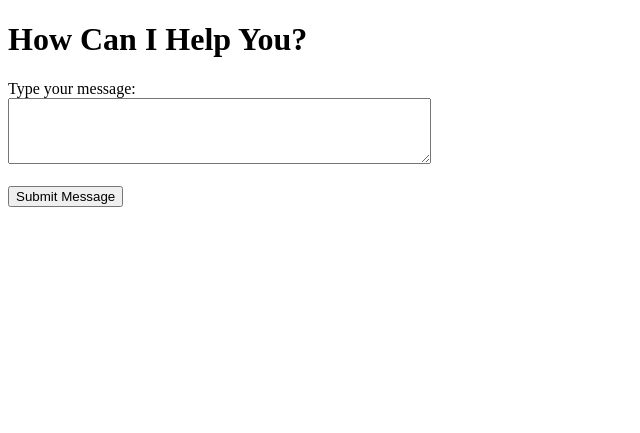
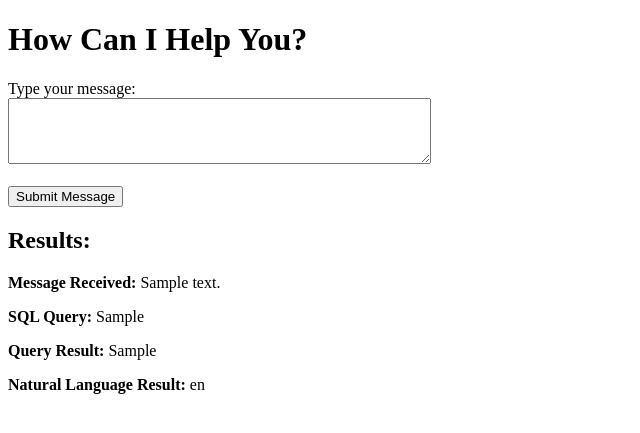
Before and after one commit to Afag-Ramazanova/DE_final_project, a Flask app: template templates/webpage.html in a window 1280 px wide. Shown: the top 433 px of the page, without its empty margins (0-640 px from the left). Run offline with Flask 3, Linux system fonts and the light colour scheme; the template is opened without the code that fills it: most values are stand-ins (such as "Sample title", 1, 10 or a date in 2020); parts of the project's set-up code (start-up, migrations or seed data) failed here and were passed over.

Commit message:
2nd call

```diff
--- a/main.py
+++ b/main.py
@@ -2,29 +2,53 @@ from flask import Flask, render_template, request
 import csv
 from datetime import datetime
 import data  # Import functions from data.py
+from lib.llm import generate_response  ##getting the response from the LLM
 
 app = Flask(__name__)
 
-@app.route('/')
+
+@app.route("/")
 def index():
-    return render_template('webpage.html')  # Render the HTML template
+    return render_template("webpage.html")  # Render the HTML template
 
-@app.route('/analyze', methods=['POST'])
+
+@app.route("/analyze", methods=["POST"])
 def analyze():
     # Get the message from the form
-    message = request.form['chatMessage']
+    message = request.form["chatMessage"]
 
     # Log the message with the timestamp in message.csv
-    timestamp = datetime.now().strftime('%Y-%m-%d %H:%M:%S')
-    with open('message.csv', 'a', newline='') as file:
+    timestamp = datetime.now().strftime("%Y-%m-%d %H:%M:%S")
+    with open("message.csv", "a", newline="") as file:
         writer = csv.writer(file)
         writer.writerow([message, timestamp])
 
+    # Step 1: Pass the message to LLM to convert it into an SQL query
+    llm_prompt = f"Convert the following message to SQL: {message}"  # pass to llm
+    sql_query = generate_response(llm_prompt)  # get the llm response as a query
+
+    # Step 2: Use the SQL query in the database
+    query_result = data.process_message(sql_query)
+
+    # Step 3: Pass the query result to the LLM for conversion to normal text
+    llm_prompt_result = f"Convert this SQL query result into a user-friendly description: {query_result}"
+    natural_language_result = generate_response(llm_prompt_result)
+
+    # Pass the results to the template for rendering
+    return render_template(
+        "webpage.html",
+        message=message,
+        sql_query=sql_query,
+        query_result=query_result,
+        natural_language_result=natural_language_result,
+    )
+
     # Pass the message to data.py and get the result
-    result = data.process_message(message)  # Capture the result from process_message
+    # result = data.process_message(message)  # Capture the result from process_message
 
     # Return the result to the user (or send it to a different template for rendering)
-    return f"Message received: {message} <br> Query Result: {result}"
+    # return f"Message received: {message} <br> Query Result: {result}"
 
-if __name__ == '__main__':
+
+if __name__ == "__main__":
     app.run(debug=True)
--- a/templates/webpage.html
+++ b/templates/webpage.html
@@ -10,5 +10,15 @@
         <textarea id="chatMessage" name="chatMessage" rows="4" cols="50" required></textarea><br><br>
         <button type="submit">Submit Message</button>
     </form>
+
+    <!-- Display results if they exist -->
+    {% if message %}
+        <h2>Results:</h2>
+        <p><strong>Message Received:</strong> {{ message }}</p>
+        <p><strong>SQL Query:</strong> {{ sql_query }}</p>
+        <p><strong>Query Result:</strong> {{ query_result }}</p>
+        <p><strong>Natural Language Result:</strong> {{ natural_language_result }}</p>
+    {% endif %}
+
 </body>
 </html>
```
